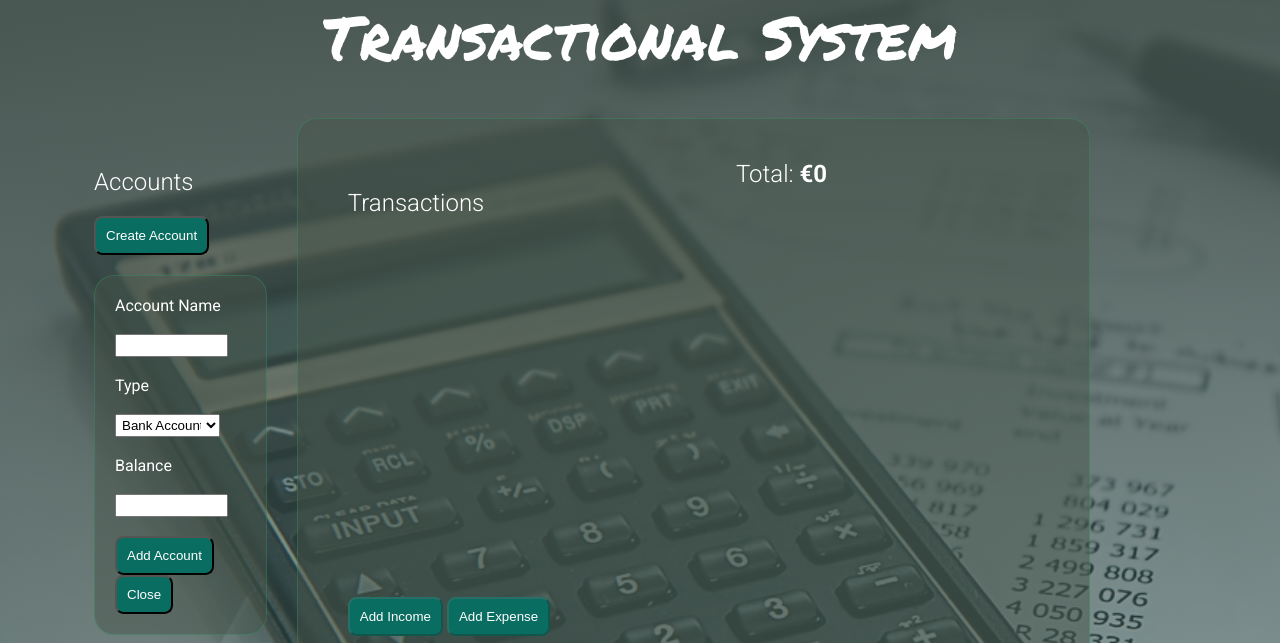
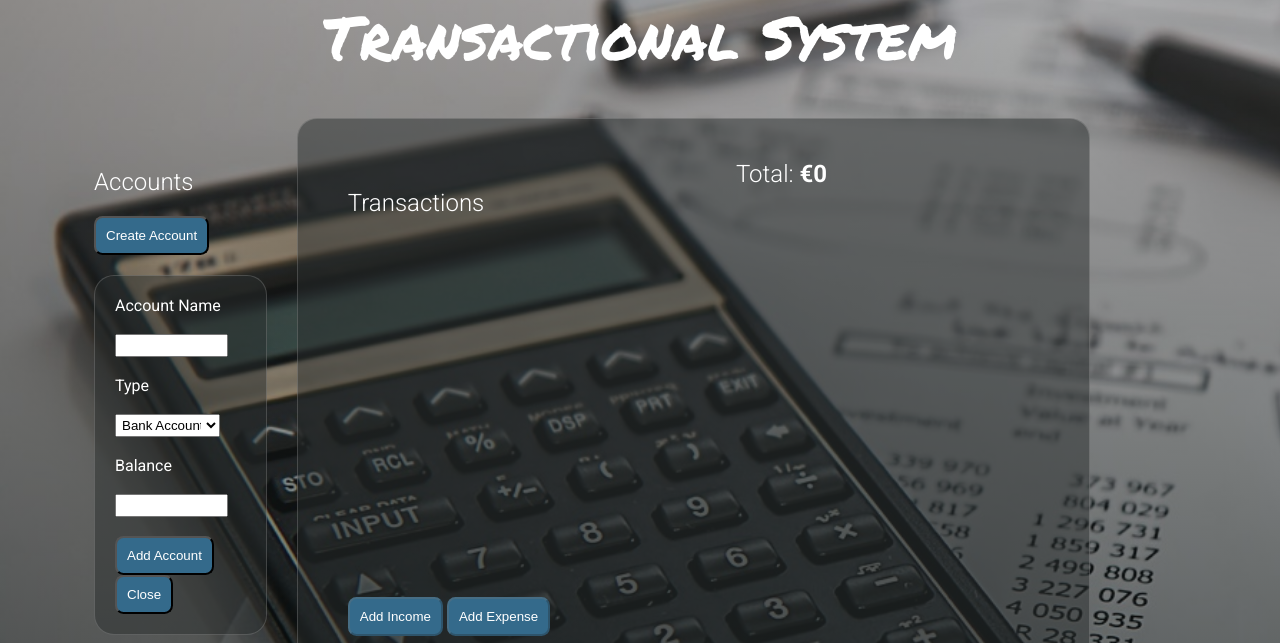
Before and after one commit to nicoycostas/transactions, a plain HTML site: page index.html in a window 1280 px wide. Both pictures are taken after a click on the button "Create Account". Shown: the part 157-800 px from the top of the page. Drawn offline with Linux system fonts and the light colour scheme.

Commit message:
css & html fixes

```diff
--- a/css/main.css
+++ b/css/main.css
@@ -17,6 +17,8 @@ html {
 
 body {
     background: linear-gradient(to top, rgba(54, 96, 96, 0.483), rgb(66, 79, 74)),
+        url(../imgs/background2.jpg);
+    background: linear-gradient(to top, rgba(3, 10, 10, 0.709), rgba(102, 102, 102, 0.293)),
         url(../imgs/background2.jpg);
     background-repeat: no-repeat;
     background-size: cover;
@@ -121,12 +123,11 @@ header h1 {
 
 .modalAccount {
     padding: 20px;
-    border: 1px solid rgba(35, 244, 136, 0.165);
+    border: 1px solid rgba(254, 255, 254, 0.165);
     margin-top: 20px;
     display: none;
-    background-color: rgba(81, 81, 81, 0.561);
     border-radius: 20px;
-    background-color: rgba(70, 84, 75, 0.485);
+    background-color: rgba(43, 46, 46, 0.485);
 
 }
 
@@ -155,8 +156,8 @@ input[type=button] {
     /* border: 1px solid black; */
     padding: 50px;
     border-radius: 20px;
-    background-color: rgba(70, 84, 75, 0.485);
-    border: 1px solid rgba(35, 244, 136, 0.165);
+    border: 1px solid rgba(255, 255, 255, 0.165);
+    background-color: rgba(43, 46, 46, 0.485);
 
 }
 
@@ -177,24 +178,15 @@ input[type=button] {
 }
 
 .transaction {
-    /* background-color: rgb(71, 138, 255); */
-    /* color: white; */
+
     width: 100%;
-    /* text-align: center; */
-    /* padding: 5px; */
-    /* margin: 10px; */
-    /* background-color: black; */
-    /* color: white; */
-    /* padding: 5px; */
     border: 1px solid black;
     border-radius: 20px;
     margin: 10px 0;
-    background-color: rgba(45, 45, 45, 0.433);
     box-shadow: 8px 14px 48px -5px rgba(0, 0, 0, 0.75);
     -webkit-box-shadow: 8px 14px 48px -5px rgba(0, 0, 0, 0.75);
     -moz-box-shadow: 8px 14px 48px -5px rgba(0, 0, 0, 0.75);
-
-    background-color: rgba(70, 84, 75, 0.587);
+    background-color: rgba(35, 36, 35, 0.587);
 }
 
 
@@ -221,6 +213,7 @@ input[type=button] {
 .btn {
     padding: 10px;
     background-color: rgb(9, 109, 97);
+    background-color: rgb(52, 106, 139);
     color: white;
     border-radius: 8.5px;
 }
@@ -287,7 +280,7 @@ input[type=button] {
 .modalExpense {
     position: absolute;
     top: 40%;
-    background-color: rgba(66, 81, 71, 0.728);
+    background-color: rgba(38, 38, 38, 0.728);
     padding: 40px;
     left: 40%;
     display: none;
```
Also changed, not shown: js/script.js (+2 -13 lines).
